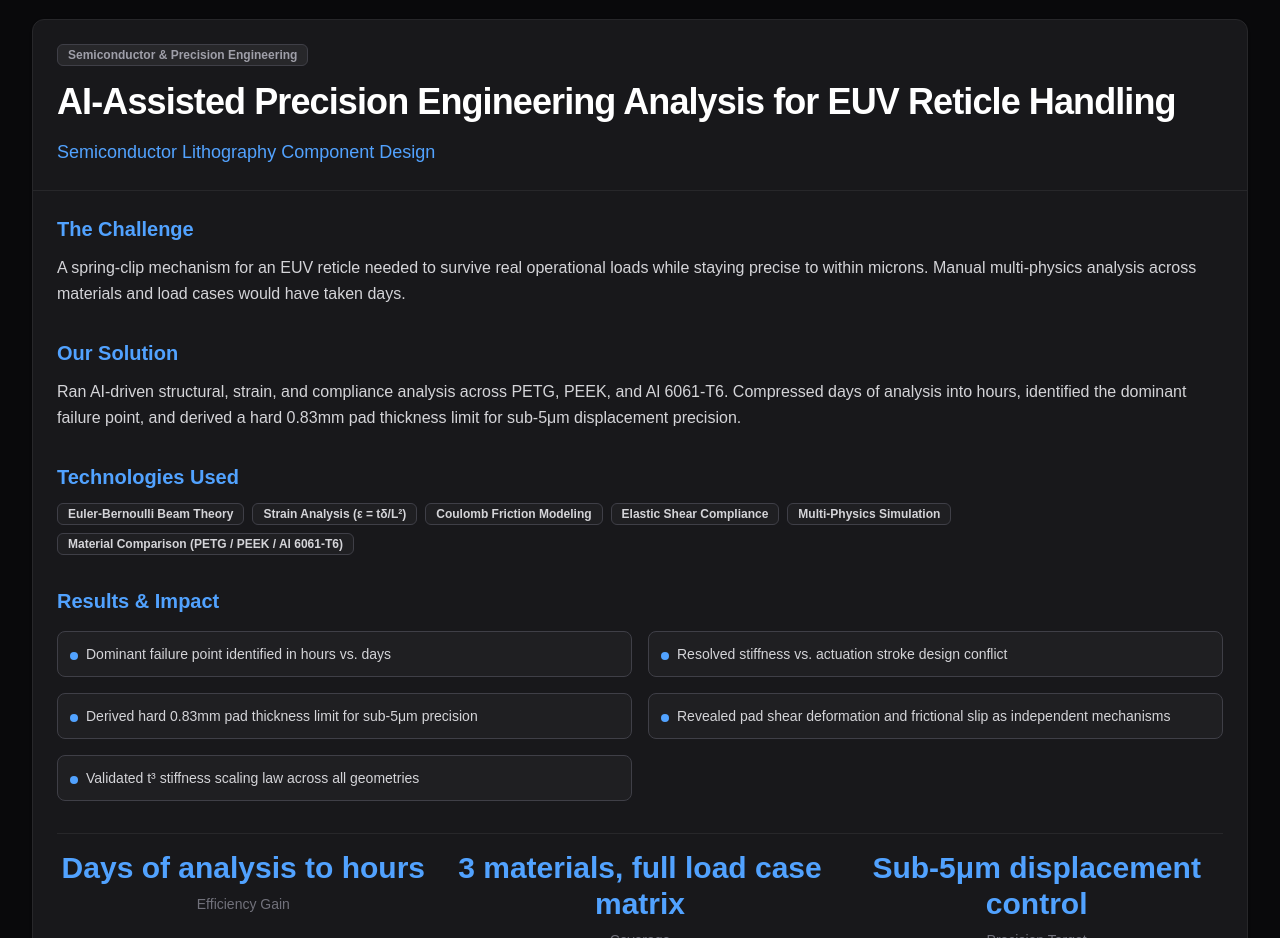
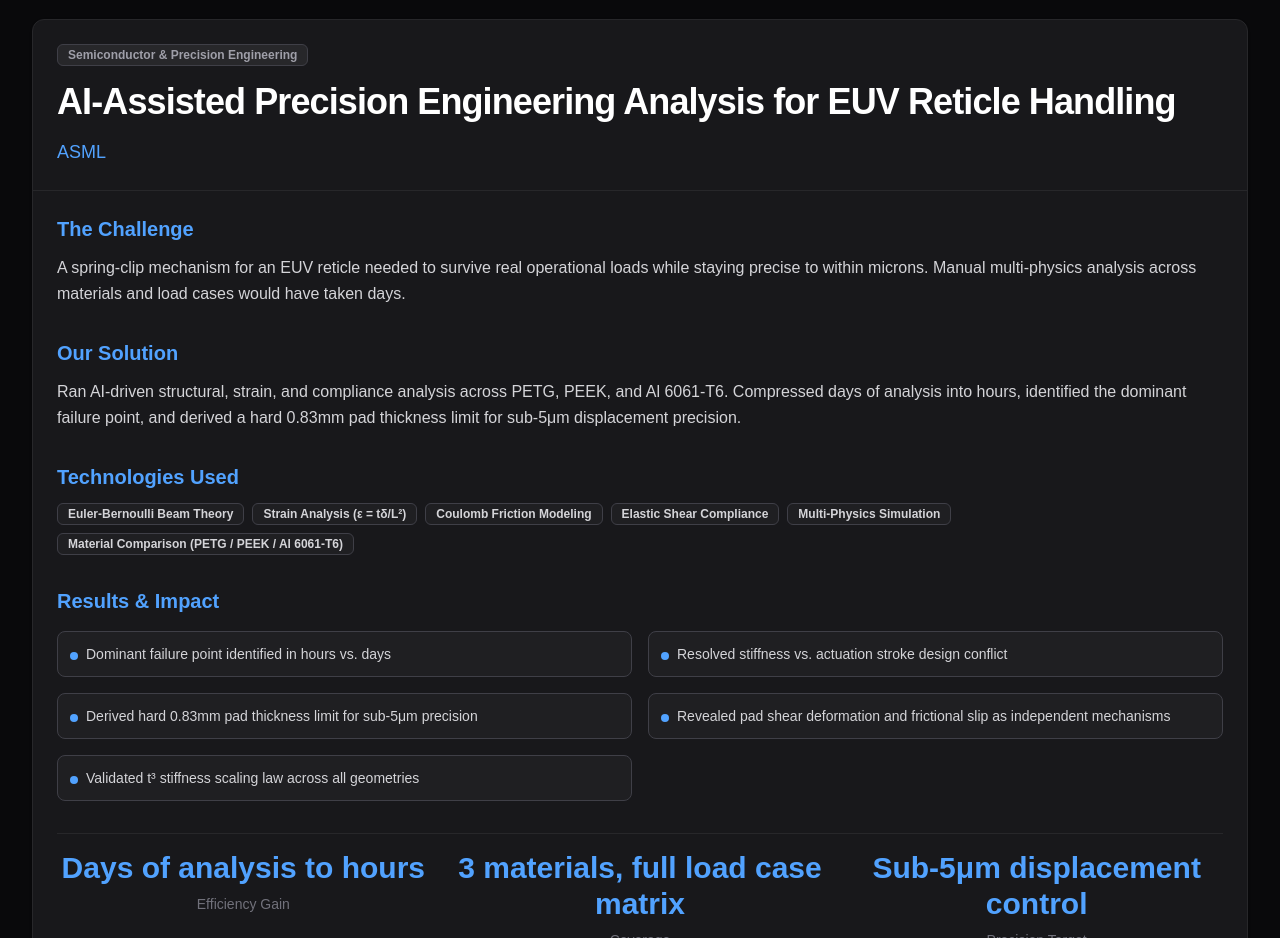
Before and after one commit to BMKellner/b-automations, a Next.js app in the folder apps/web/: page /solutions in a window 1280 px wide. Shown: the part 3580-4518 px from the top of the page. Built offline with nearby package versions, Linux system fonts and the light colour scheme.

Commit message:
Update page.tsx

```diff
--- a/apps/web/app/solutions/page.tsx
+++ b/apps/web/app/solutions/page.tsx
@@ -89,7 +89,7 @@ export default function CaseStudiesPage() {
     {
       id: 4,
       title: 'AI-Assisted Precision Engineering Analysis for EUV Reticle Handling',
-      client: 'Semiconductor Lithography Component Design',
+      client: 'ASML',
       industry: 'Semiconductor & Precision Engineering',
       challenge: 'A spring-clip mechanism for an EUV reticle needed to survive real operational loads while staying precise to within microns. Manual multi-physics analysis across materials and load cases would have taken days.',
       solution: 'Ran AI-driven structural, strain, and compliance analysis across PETG, PEEK, and Al 6061-T6. Compressed days of analysis into hours, identified the dominant failure point, and derived a hard 0.83mm pad thickness limit for sub-5μm displacement precision.',
```
